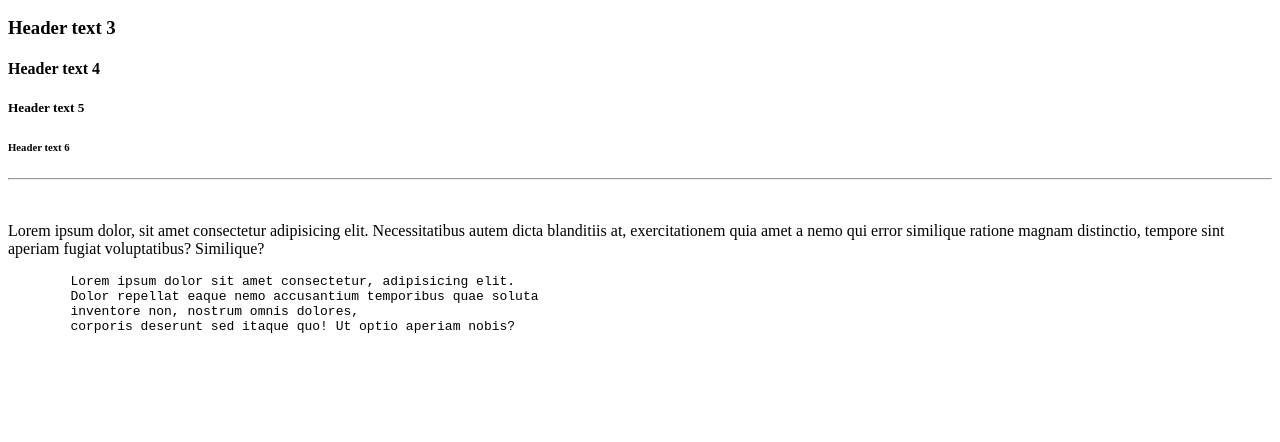
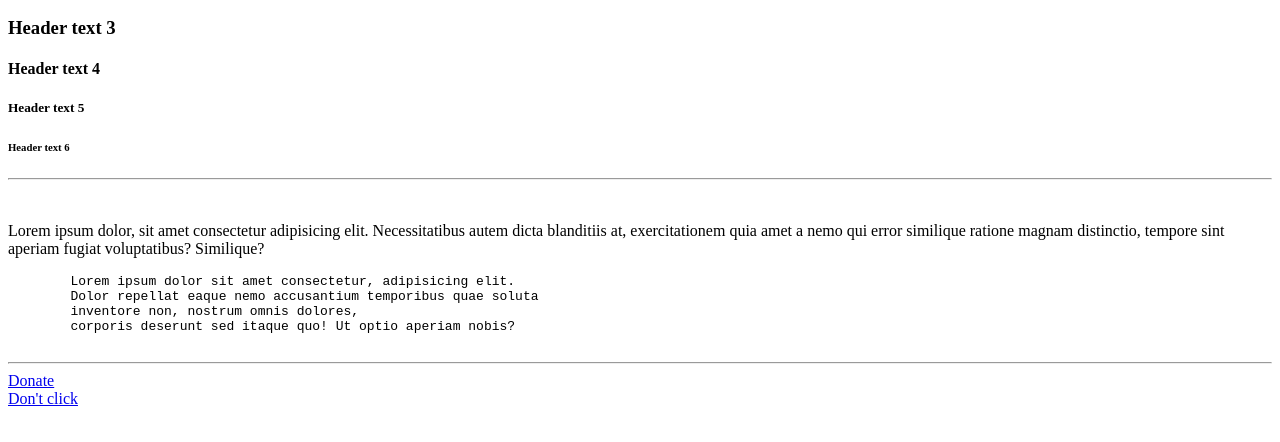
Before and after one commit to User-CruZer/html-css, a plain HTML site: page Html-Css/index.html in a window 1280 px wide. Shown: the part 110-552 px from the top of the page. Drawn offline with Linux system fonts and the light colour scheme.

Commit message:
added some hypelink to the material

```diff
--- a/Html-Css/index.html
+++ b/Html-Css/index.html
@@ -29,5 +29,17 @@
     </pre>
 
     <!-- Just Testing some text for html -->
+    <hr>
+
+    <!-- Adding some links into my script
+        or maybe we call hyperlink
+    -->
+
+    <a href="https://sociabuzz.com/jekcrauzer/tribe"
+    target="_blank"
+    title="Go to my sociabuzz account">Donate</a>
+    <br>
+    <a href="lyrics.html">Don't click</a>
+
 </body>
 </html>
```
Also changed, not shown: Html-Css/lyrics.html (+1 -0 lines).
